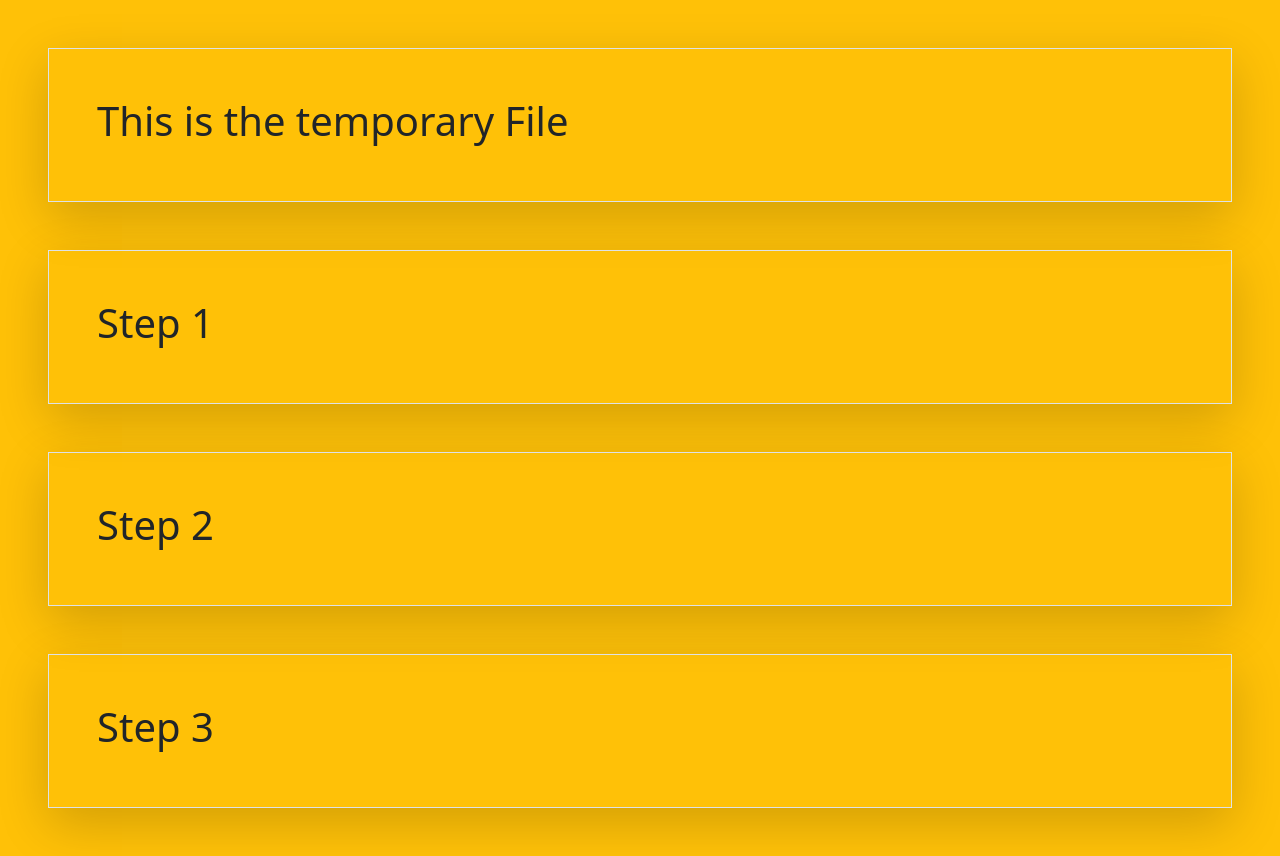
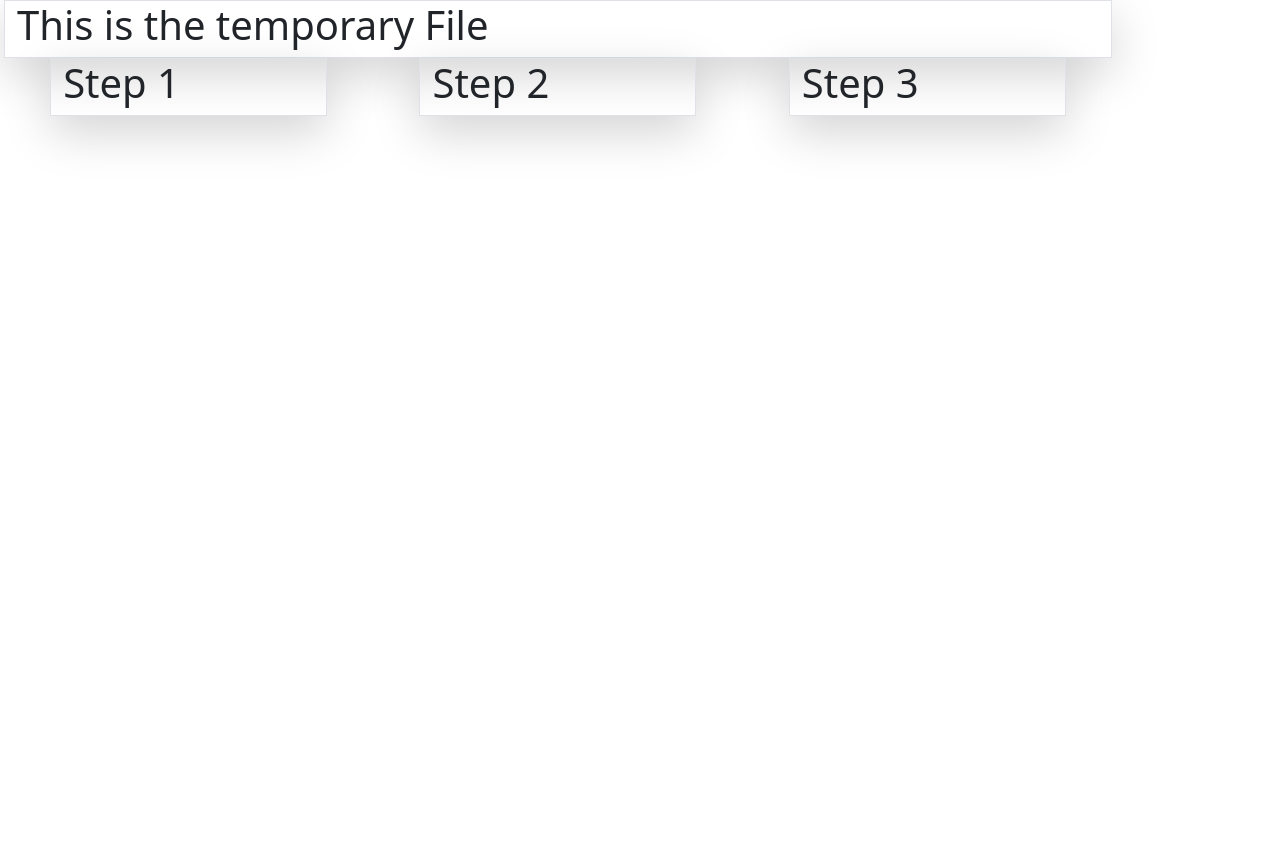
Before and after one commit to akaushal10/temp-project, a plain HTML site: page index.html in a window 1280 px wide. After the commit the page ends 800 px from the top, so only its background shows below. Drawn offline with nearby package versions, Linux system fonts and the light colour scheme.

Commit message:
created grid

```diff
--- a/index.html
+++ b/index.html
@@ -7,11 +7,11 @@
     <link rel="stylesheet" href="https://stackpath.bootstrapcdn.com/bootstrap/5.0.0-alpha1/css/bootstrap.min.css" integrity="sha384-r4NyP46KrjDleawBgD5tp8Y7UzmLA05oM1iAEQ17CSuDqnUK2+k9luXQOfXJCJ4I" crossorigin="anonymous">
     <title>Hello, world!</title>
   </head>
-  <body class="bg-warning text-cetner">
-    <div class="p-5 m-5 border shadow-lg"><h1>This is the temporary File</h1></div>
-    <div class="p-5 m-5 border shadow-lg"><h1>Step 1</h1></div>
-    <div class="p-5 m-5 border shadow-lg"><h1>Step 2 </h1></div>
-    <div class="p-5 m-5 border shadow-lg"><h1>Step 3 </h1></div>
+  <body class="bg-priamry text-cetner container row">
+    <div class="mx-auto border shadow-lg col-12 "><h1>This is the temporary File</h1></div>
+    <div class="mx-auto border shadow-lg col-3"><h1>Step 1</h1></div>
+    <div class="mx-auto border shadow-lg col-3"><h1>Step 2 </h1></div>
+    <div class="mx-auto border shadow-lg col-3"><h1>Step 3 </h1></div>
     <script src="https://cdn.jsdelivr.net/npm/popper.js@1.16.0/dist/umd/popper.min.js" integrity="sha384-Q6E9RHvbIyZFJoft+2mJbHaEWldlvI9IOYy5n3zV9zzTtmI3UksdQRVvoxMfooAo" crossorigin="anonymous"></script>
     <script src="https://stackpath.bootstrapcdn.com/bootstrap/5.0.0-alpha1/js/bootstrap.min.js" integrity="sha384-oesi62hOLfzrys4LxRF63OJCXdXDipiYWBnvTl9Y9/TRlw5xlKIEHpNyvvDShgf/" crossorigin="anonymous"></script>
     <script src="https://code.jquery.com/jquery-3.5.1.min.js" integrity="sha256-9/aliU8dGd2tb6OSsuzixeV4y/faTqgFtohetphbbj0=" crossorigin="anonymous"></script>
```
